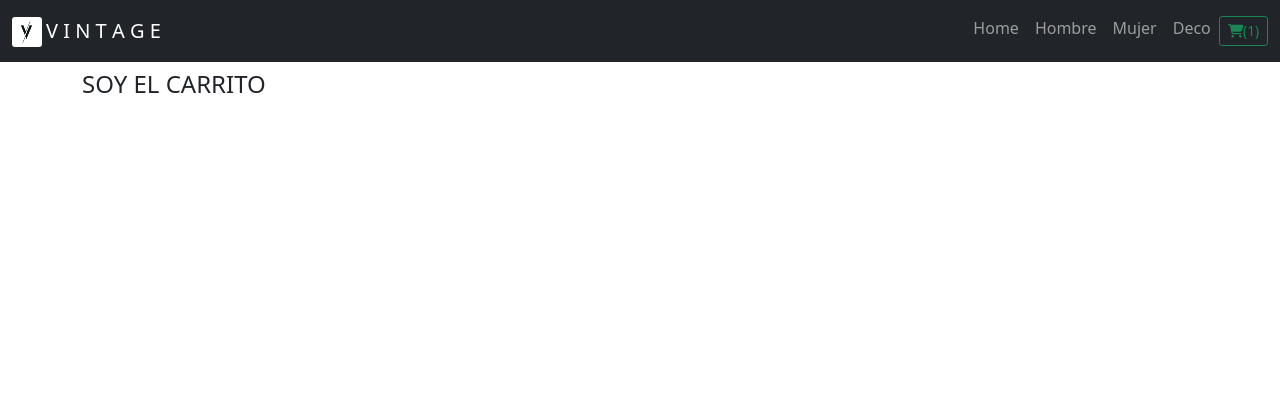
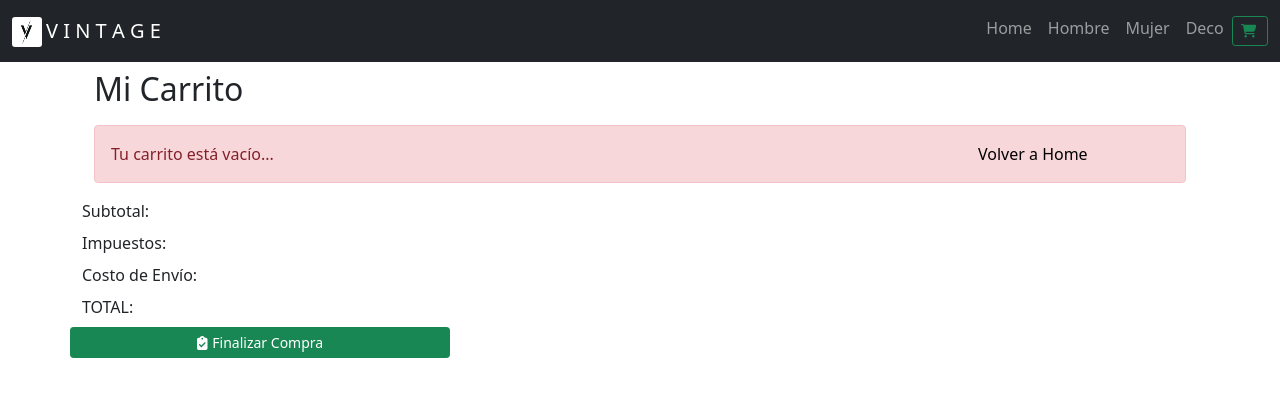
Before and after one commit to bernasanchez/vintage, a React (Create React App) app: page /cart in a window 1280 px wide. Shown: the top 396 px of the page. Built offline with nearby package versions, Linux system fonts and the light colour scheme.

Commit message:
Septimo Commit: Vista de Cart con funciones en proceso

```diff
--- a/src/App.js
+++ b/src/App.js
@@ -4,15 +4,14 @@ import { BrowserRouter, Route, Routes } from 'react-router-dom';
 import NavBar from './components/NavBar';
 import ItemListContainer from './components/ItemListContainer';
 import ItemDetailContainer from './components/ItemDetailContainer';
-import Searcher from './components/Searcher';
 import Cart from './components/Cart';
-
-
+import CartContextProvider from './context/CartContext';
 
 
 function App() {
   return (
     <>
+    <CartContextProvider>
       <BrowserRouter>
         <NavBar />
         <div className="container mt-2">
@@ -24,6 +23,7 @@ function App() {
         </Routes>
         </div>
       </BrowserRouter>
+    </CartContextProvider>
     </>
   );
 }
--- a/src/components/Cart.js
+++ b/src/components/Cart.js
@@ -1,11 +1,102 @@
-import React from 'react'
+import React, { useContext } from 'react'
+import { CartContext } from '../context/CartContext';
+import { FontAwesomeIcon } from "@fortawesome/react-fontawesome";
+import { faClipboardCheck } from "@fortawesome/free-solid-svg-icons";
+import { Link } from 'react-router-dom';
+
 
 const Cart = () => {
 
+    const [{ items, removeItem, clearItems, totalPrenda }] = useContext(CartContext);
+    console.log('Item en cart', items);
+
     return(
         <>
-        <h4>SOY EL CARRITO</h4>
 
+        <div className="container mt-2" >
+            <div className='titulosPaginas mb-3'>
+                <h2>Mi Carrito</h2>
+            </div>
+            {
+                items.length > 0 ?
+                <div className='subtitleCarrito mb-2'>
+                    <Link to='/' style={{color: 'black'}}> Seguir Comprando </Link>
+                    <span style={{marginLeft: '800px'}}>
+                    <button className="btn btn-dark btn-sm "  onClick={() => clearItems()}>
+                    { <FontAwesomeIcon icon={faClipboardCheck} style={{marginRight:'5px'}}/> }
+                    Vaciar Carrito
+                    </button>
+                    </span>
+                </div>
+                :
+                <div class="alert alert-danger" role="alert">
+                   Tu carrito está vacío... <Link to='/' style={{textDecoration: 'none', color: 'black', paddingLeft:'700px'}}> Volver a Home </Link>
+                </div>
+            }
+
+        </div>
+
+        <div className="row">
+        {
+            items.map((item) => (
+                <div className="container mt-5" >
+                    <div className="row" >
+                        <div className="col-sm-8">
+                            <div key={item.id} className="card mb-3" >
+                                <div className="row g-0">
+                                    <div className="col-md-4">
+                                        <img src={item.picture} className="img-fluid rounded-start" alt="..." />
+                                    </div>
+                                <div className="col-md-8">
+                                    <div className="card-body">
+                                        <h5 className="card-title h1">{item.name}</h5>
+                                        <br></br>
+                                        <p className="card-text h4 "> Precio ${item.price}</p>
+                                        <p className="card-text h4">Cantidad: {item.counter}</p>
+                                        <br></br>
+                                        {/* <p className="card-text h4">Total: {items.totalPrenda(item.id)} </p> */}
+                                        <br></br>
+                                        <button className="btn btn-danger" onClick={() => removeItem(item.id)}>
+                                            { <FontAwesomeIcon icon={faClipboardCheck} style={{marginRight:'5px'}}/> }
+                                            Eliminar Producto
+                                        </button>
+                                    </div>
+                                </div>
+                                </div>
+                            </div>
+                        </div>
+                    </div>
+                </div>
+            ))
+        }
+                <div className="col-sm-4" style={{position: 'relative'}}>
+                    <div className="row" >
+                                <div className="col-12 mb-2" >
+                                Subtotal:
+                                </div>
+                                <br></br>
+                                <div className="col-12 mb-2" >
+                                Impuestos:
+                                </div>
+                                <br></br>
+                                <div className="col-12 mb-2" >
+                                Costo de Envío:
+                                </div>
+                                <br></br>
+                                <div className="col-12 mb-2" >
+                                TOTAL:
+                                </div>
+                                <br></br>
+                                <button className="btn btn-success btn-sm mb-2" >
+                                    { <FontAwesomeIcon icon={faClipboardCheck} style={{marginRight:'5px'}}/> }
+                                    Finalizar Compra
+                                </button>
+                    </div>
+                </div>
+
+
+
+        </div>
         </>
 
     );
--- a/src/components/CartWidget.js
+++ b/src/components/CartWidget.js
@@ -1,16 +1,25 @@
 import React from "react";
 import { FontAwesomeIcon } from "@fortawesome/react-fontawesome";
 import { faCartShopping } from "@fortawesome/free-solid-svg-icons";
-import cartwidget from "../assets/cartwidget.png"
+import {useContext} from 'react';
+import {CartContext} from '../context/CartContext';
 
 
 const CartWidget = () => {
+   const [{items}] = useContext(CartContext);
+
+   let itemsInCart = 0
+   items.map((item) => {
+       itemsInCart = itemsInCart + item.counter;
+   })
+
     return (
        <>
 
         <button className="btn btn-outline-success btn-sm" id="btnCarrito" >
-            { <FontAwesomeIcon icon={faCartShopping}/> }
-            <span>(1)</span>
+            { <FontAwesomeIcon icon={faCartShopping} style={{marginRight:'3px'}}/> }
+            {itemsInCart > 0 ? <span>{itemsInCart}</span> : <span style={{visibility: 'hidden'}}></span>  }
+
         </button>
 
        </>
--- a/src/components/ItemDetail.js
+++ b/src/components/ItemDetail.js
@@ -2,20 +2,34 @@ import React from "react";
 import ItemCount from "./ItemCount";
 import {useState} from 'react';
 import { Link } from "react-router-dom";
-import FinalizarCompra from './FinalizarCompra'
+import FinalizarCompra from './FinalizarCompra';
+import {useContext} from 'react';
+import {CartContext} from '../context/CartContext';
+
+
 
 const ItemDetail = ({ producto }) => {
-    console.log('Este es el Detalle de Producto', producto);  //Aca se muestra el Detalle del Producto
+    console.log('Detalle de Producto en ItemDetail', producto);  //Aca se muestra el Detalle del Producto
 
     const [productoAgregado, setproductoAgregado] = useState(1)//Nuevo estado para counter: le asignamos un estado inicial en 1(initial={productoAgregado})
 
-    const onAdd = (counter) => {                // Al ejecutar onAdd: tomamos valor de counter como parámetro y seteamos nuestro estado inicial (productoAgregado) por el nuevo valor (se muestra x medio de alert)
-        alert('Agregaste' + ' '  + counter + ' '+  'productos al carrito!');
-        setproductoAgregado(counter);
-    }
+    // const onAdd = (counter) => {                // Al ejecutar onAdd: tomamos valor de counter como parámetro y seteamos nuestro estado inicial (productoAgregado) por el nuevo valor (se muestra x medio de alert)
+    //     alert('Agregaste' + ' '  + counter + ' '+  'productos al carrito!');
+    //     setproductoAgregado(counter);
+    // }
+
+    const [{ addItem }] = useContext(CartContext);
 
     return (
         <>
+        <div className="container mt-2" >
+            <div className='titulosPaginas mb-3'>
+                <h2>Detalle del Producto</h2>
+            </div>
+            <div className='subtitleCarrito mb-1'>
+                <Link to='/' style={{color: 'black'}}> Volver a Home </Link>
+            </div>
+        </div>
         <div className="container mt-5">
             <div key={producto.id} className="card mb-3" >
                 <div className="row g-0">
@@ -29,7 +43,7 @@ const ItemDetail = ({ producto }) => {
                             <p className="card-text fs-3">$ {producto.price}</p>
                             { productoAgregado === 1?
                             <>
-                        <ItemCount stock={producto.stock} initial={productoAgregado} onAdd={onAdd} />
+                            <ItemCount item={producto} stock={producto.stock} initial={productoAgregado} addItem={addItem} />
                             <p className="card-text"><small className="text-muted">Stock Disponible {producto.stock}</small></p>
                             </>
                             :
@@ -40,6 +54,8 @@ const ItemDetail = ({ producto }) => {
                 </div>
             </div>
         </div>
+
+
         </>
 
     );
--- a/src/components/ItemListContainer.js
+++ b/src/components/ItemListContainer.js
@@ -38,7 +38,11 @@ const ItemListContainer = ({ }) => {
         <>
 
             {/* <ItemCount stock={5} initial={1} onAdd={onAdd}  /> */}
-
+            <div className="container mt-2" >
+                <div className='titulosPaginas mb-3'>
+                <h2>Productos Disponibles</h2>
+                </div>
+            </div>
             <ItemList  productos = {ropa} />
 
         </>
--- /dev/null
+++ b/src/context/CartContext.js
@@ -0,0 +1,53 @@
+import { createContext, useState } from "react";
+
+
+export const CartContext = createContext() //Creamos un espacio global de memoria (context)
+
+const CartContextProvider = ({ children }) => {
+
+    const [items, setItems] = useState([]);
+
+    const isInCart = (id) => {
+        const foundProduct = items.find(item => item.id === id);
+        return foundProduct;
+    }
+
+    const addItem = ({item, counter}) => {
+
+        isInCart(item.id) ?
+            setItems(items.map((prod) => {
+                if(prod.id === item.id){
+                    prod.counter += counter
+                }
+                return prod
+            }))
+            :
+            setItems([...items, {id: item.id, name: item.title, price: item.price, picture: item.picture, counter: counter}]);
+            console.log('Producto en addItem', item);
+            // alert('llegando');
+            // console.log('producto desde CartContextProvider', item);
+    }
+
+    const removeItem = (id) => {
+        setItems(items.filter(item => item.id !== id))
+    }
+
+    const clearItems = () => {
+        setItems([]);
+    }
+
+    const totalPrenda = (idItem) => {
+        let index = items.map(item => item.idItem).indexOf(idItem);
+        return items[index].price * items[index].counter;
+    }
+
+    return(
+
+        <CartContext.Provider  value={[{ items, addItem, removeItem, clearItems, totalPrenda }]}>
+            {children}
+        </CartContext.Provider>
+
+    );
+
+}
+export default CartContextProvider;
--- a/src/index.css
+++ b/src/index.css
@@ -21,6 +21,11 @@ code {
   width: 30px;
 
 }
+
+/* #counterCarrito{
+  visibility: hidden;
+} */
+
 /* Logo Vintage */
 #imgLogo{
   margin-right: 4px;
```
Also changed, not shown: src/components/ItemCount.js (+5 -3 lines), src/components/ItemList.js (+11 -1 lines). Lines whose indentation alone changed are shown as unchanged.
